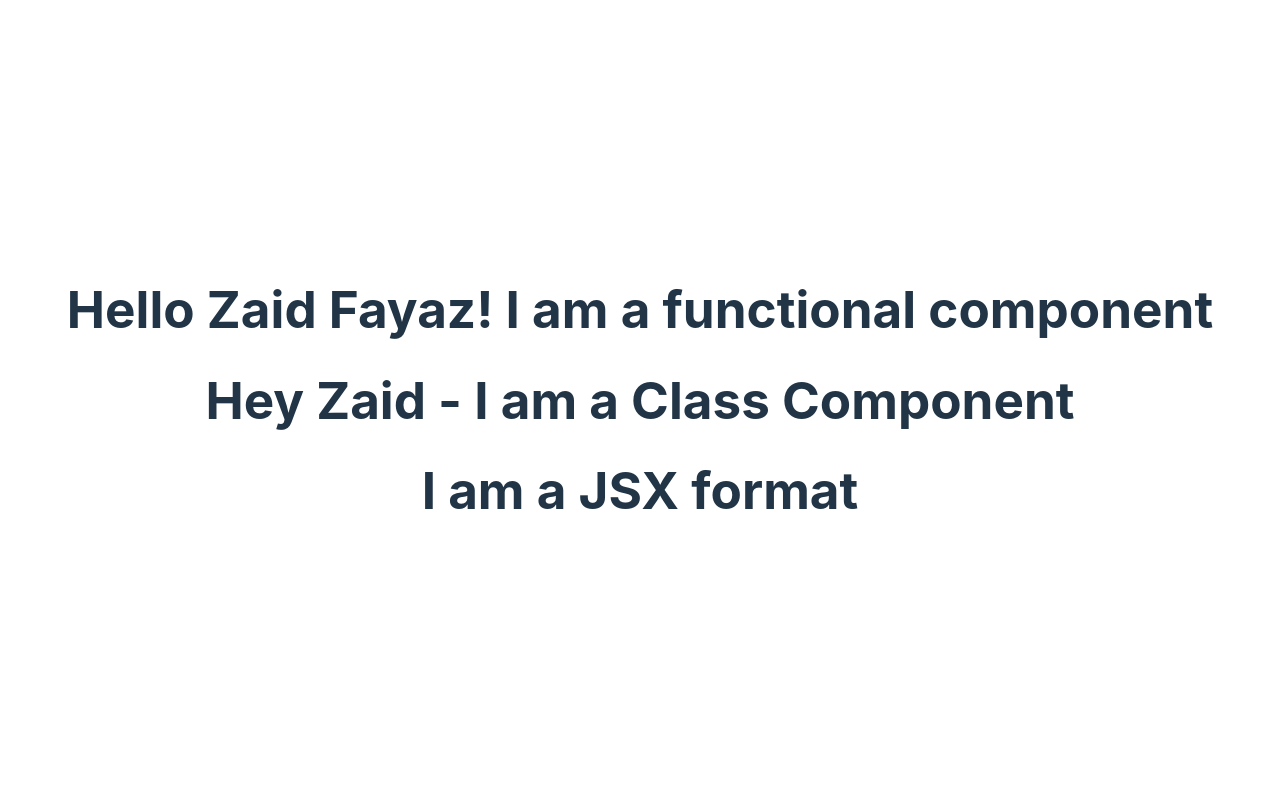
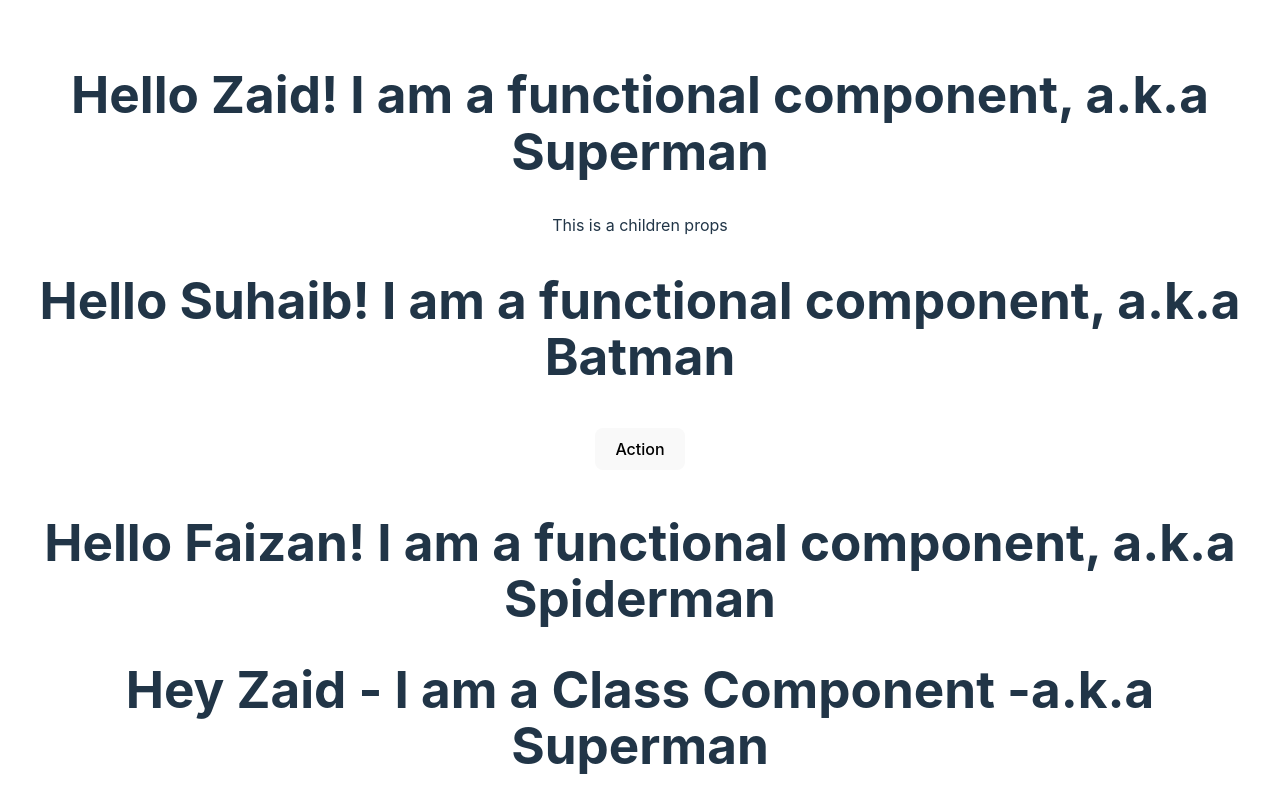
Before and after one commit to zaidfayaz/React, a React (Vite) app in the folder react_practice/: page / in a window 1280 px wide. Shown: the top 800 px of the page. Built offline with nearby package versions, Linux system fonts and the light colour scheme.

Commit message:
modified

```diff
--- a/react_practice/src/App.jsx
+++ b/react_practice/src/App.jsx
@@ -10,8 +10,15 @@ function App() {
   return (
     <>
       <div className='App'>
-        <Greet></Greet>
-        <Welcome></Welcome>
+      {/*props for functional component*/}
+        <Greet name ="Zaid" heroName = "Superman"><p>This is a children props</p></Greet>
+        <Greet name ="Suhaib" heroName = "Batman"><button>Action</button></Greet>
+        <Greet name ="Faizan" heroName = "Spiderman"></Greet>
+
+      { /*props for class component*/}
+        <Welcome name ="Zaid" heroName = "Superman"></Welcome>
+        <Welcome name ="Suhaib" heroName = "Batman"></Welcome>
+        <Welcome name ="Faizan" heroName = "Spiderman"></Welcome>
         <Jsx></Jsx>
       </div>
 
--- a/react_practice/src/components/Class_Component.jsx
+++ b/react_practice/src/components/Class_Component.jsx
@@ -1,7 +1,7 @@
 import React, {Component} from "react";
 class Welcome extends Component {
     render(){
-        return <h1> Hey Zaid - I am a Class Component</h1>
+        return <h1> Hey {this.props.name} - I am a Class Component -a.k.a {this.props.heroName}</h1>
     }
 }
 export default Welcome
--- a/react_practice/src/components/Functional_Component.jsx
+++ b/react_practice/src/components/Functional_Component.jsx
@@ -13,6 +13,14 @@ import React from 'react'
 // export default Greet
 
 //------------------2nd way-------------------------------
-const Greet = () => <h1>Hello Zaid Fayaz! I am a functional component</h1>
+const Greet = (props) => {
+    console.log(props)
+    return (
+        <div>
+            <h1>Hello {props.name}! I am a functional component, a.k.a {props.heroName}</h1>
+            {props.children}
+        </div>
+    )
+}
 
- export default Greet
+export default Greet
```
Also changed, not shown: 1 other file (tests, documents, lock files or other folders).
